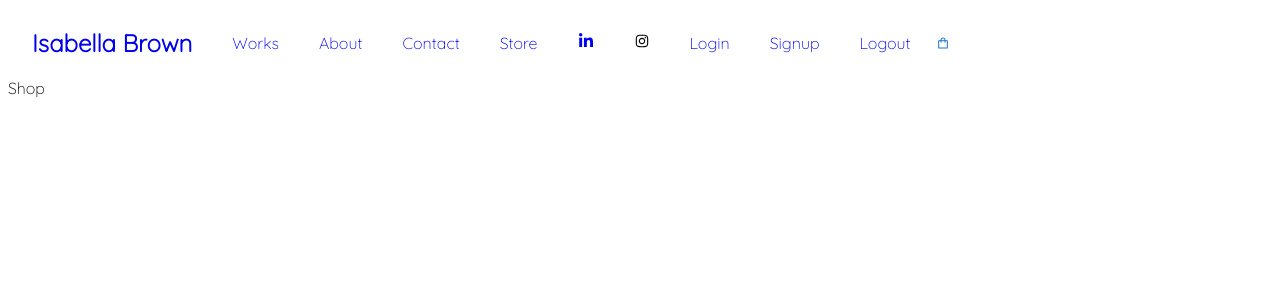
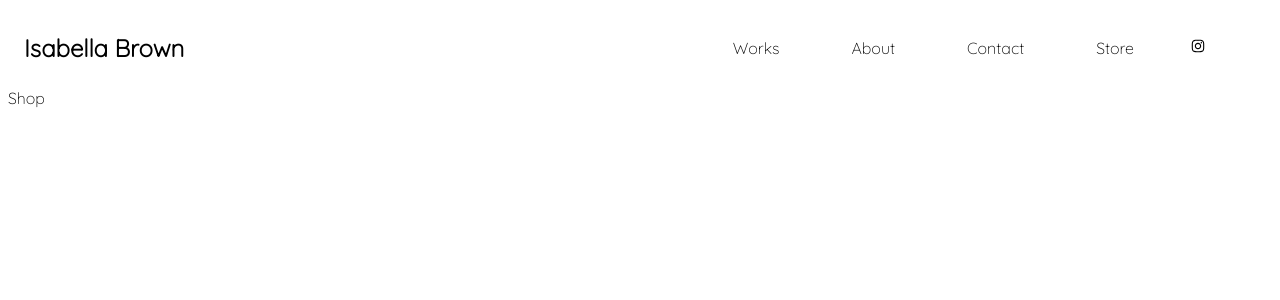
Before and after one commit to Isabella-brown/Artist-portfolio-and-commerce, a React (Vite) app in the folder client/: page /shop in a window 1280 px wide. Shown: the top 300 px of the page. Built offline with nearby package versions, Linux system fonts and the light colour scheme.

Commit message:
refactored home page navbar styling

```diff
--- a/client/src/App.jsx
+++ b/client/src/App.jsx
@@ -10,7 +10,10 @@ import Checkout from './pages/Checkout'
 import Signup from './components/forms/Signup';
 import Login from './components/forms/Login';
 
+
+
 const App = () => {
+
   return (
     <Router>
       <div className="app">
--- a/client/src/components/layout/navigation/Navbar.jsx
+++ b/client/src/components/layout/navigation/Navbar.jsx
@@ -1,40 +1,30 @@
-//import React from 'react'
+import React from 'react';
 import { Link } from 'react-router-dom'
-import { FaLinkedinIn } from 'react-icons/fa';
 import { AiOutlineInstagram, AiOutlineShopping } from 'react-icons/ai';
-import Toolbar from '@mui/material/Toolbar';
-import AppBar from '@mui/material/AppBar'
-import Container from '@mui/material/Container';
-import Typography from '@mui/material/Typography'
 import { styled } from '@mui/system';
 import { Button } from '@mui/material';
 
-
-
-
-import React from 'react'
+import {
+    Nav,
+    NavLink,
+    NavMenu
+} from './Navbar.styles';
 
 const Navbar = () => {
     return (
         <>
-            <AppBar position="static" color="inherit" elevation={0}>
-                <Toolbar>
-                    <Link to="/" style={{ textDecoration: 'none' }}><h2>Isabella Brown</h2></Link>
-                    <Link to="/works" style={{ textDecoration: 'none' }}><ul>Works</ul></Link>
-                    <Link to="/about" style={{ textDecoration: 'none' }}><ul>About</ul></Link>
-                    <Link to="/contact" style={{ textDecoration: 'none' }}> <ul>Contact</ul></Link>
-                    <Link to="/shop" style={{ textDecoration: 'none' }}><ul>Store</ul></Link>
-                    <a href="https://www.linkedin.com/in/isabella-brown-11825a244/">
-                        <ul><FaLinkedinIn /></ul></a>
+            <Nav>
+                <NavLink to="/" ><h2>Isabella Brown</h2></NavLink>
+                <NavMenu>
+                    <NavLink to="/works" ><ul>Works</ul></NavLink>
+                    <NavLink to="/about" ><ul>About</ul></NavLink>
+                    <NavLink to="/contact"> <ul>Contact</ul></NavLink>
+                    <NavLink to="/shop"><ul>Store</ul></NavLink>
                     <ul><AiOutlineInstagram /></ul>
-                    <Link to="/login" style={{ textDecoration: 'none' }}> <ul>Login</ul></Link>
-                    <Link to="/signup" style={{ textDecoration: 'none' }}><ul>Signup</ul></Link>
-                    <Link to="/logout" style={{ textDecoration: 'none' }}><ul>Logout</ul></Link>
-                    <Link to="/cart"><Button><AiOutlineShopping /></Button></Link>
-                </Toolbar>
-            </AppBar>
+                </NavMenu>
+            </Nav>
         </>
-    )
-}
+    );
+};
 
-export default Navbar
+export default Navbar;
--- a/client/src/components/layout/navigation/Navbar.styles.jsx
+++ b/client/src/components/layout/navigation/Navbar.styles.jsx
@@ -1 +1,41 @@
-import styled from "styled-components"
+import { NavLink as Link } from 'react-router-dom';
+import styled from 'styled-components';
+
+
+export const Nav = styled.nav`
+  background: #ffffff;
+  height: 80px;
+  display: flex;
+  z-index: 10;
+  justify-content:flex-start;
+`;
+
+export const NavLink = styled(Link)`
+  color: #000000;
+  display: flex;
+  align-items: center;
+  text-decoration: none;
+  padding: 0 1rem;
+  height: 100%;
+  cursor: pointer;
+
+`;
+
+
+
+export const NavMenu = styled.div`
+  display: flex;
+  align-items: center;
+  margin-right: -24px;
+  /* Second Nav */
+  /* margin-right: 24px; */
+  /* Third Nav */
+  /* width: 100vw;
+  white-space: nowrap; */
+  @media screen and (max-width: 768px) {
+    display: none;
+  }
+  margin-left:auto;
+  padding-right:90px;
+  justify-content:flex-end;
+`;
--- a/client/src/main.jsx
+++ b/client/src/main.jsx
@@ -2,6 +2,7 @@ import React from 'react'
 import ReactDOM from 'react-dom/client'
 import App from './App'
 import { AuthContextProvider } from './auth/AuthContext'
+
 
 ReactDOM.createRoot(document.getElementById('root')).render(
   <React.StrictMode>
--- a/client/src/pages/Home.jsx
+++ b/client/src/pages/Home.jsx
@@ -1,9 +1,13 @@
 import React from 'react'
 import Slideshow from "../components/slideshow/Slideshow"
-import Home__header from "./page__styles"
+import Home__header from "./page.styles"
 import Footer from "../components/layout/Footer"
+import { BrowserRouter as Router, Routes, Route } from 'react-router-dom';
+import { useLocation } from 'react-router-dom';
 
 const Home = () => {
+    const location = useLocation();
+    console.log(location.pathname)
     return (
         <div>
             <Home__header>Recent works</Home__header>
```
Also changed, not shown: client/src/components/layout/navigation/Navbar__shop.jsx (added, +31 -0 lines), client/src/pages/Shop__routing.jsx (added, +31 -0 lines), client/src/pages/page.styles.jsx (renamed from client/src/pages/page__styles.jsx), 1 other file (tests, documents, lock files or other folders).
